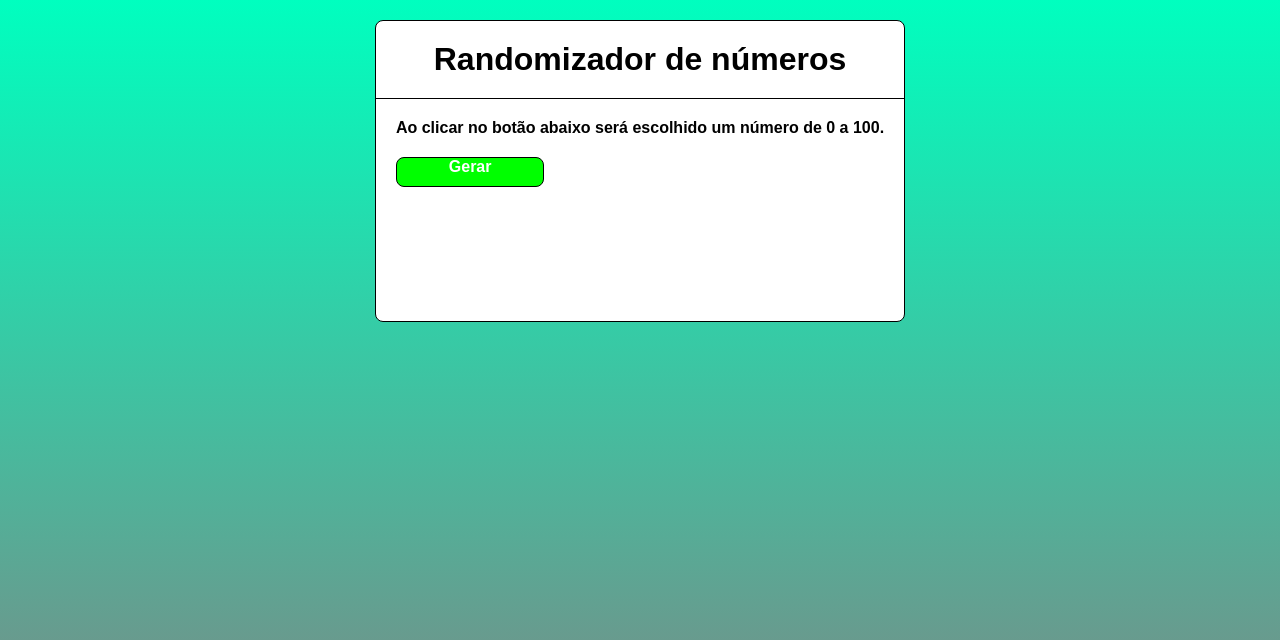
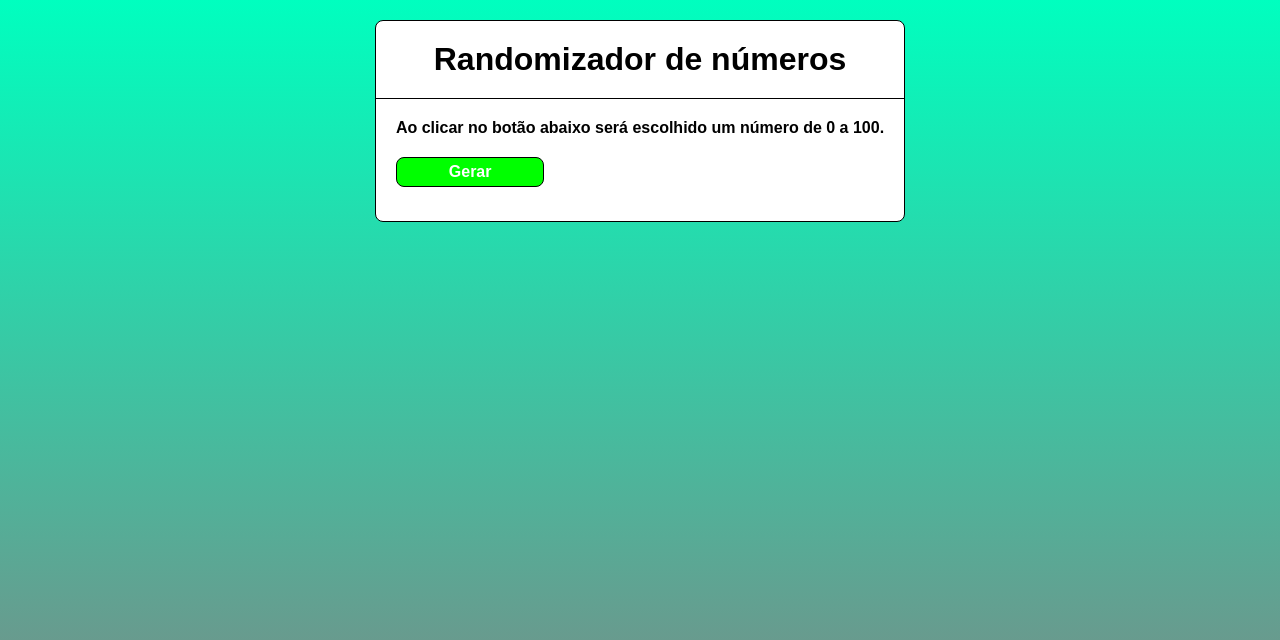
Before and after one commit to DanZx819/Curso-PHP, a PHP site: page / in a window 1280 px wide. Shown: the top 640 px of the page. Run offline with PHP 8.4, Linux system fonts and the light colour scheme.

Commit message:
Coreção css

```diff
--- a/Desafios/Desafio 2/style.css
+++ b/Desafios/Desafio 2/style.css
@@ -13,7 +13,6 @@ body{
     display: flex;
     justify-content: center;
     width: 100%;
-    height: 400px;
 }
 
 .container-box{
@@ -24,7 +23,7 @@ body{
     margin-top: 20px;
     border: black solid 1px;
     border-radius: 8px;
-    height: 300px;
+    min-height: 200px;
 }
 .container-box > h1{
     font-size: 32px;
@@ -45,7 +44,6 @@ body{
     font-size: 16px;
     width: calc(30% - 10px);
     margin-left: 20px;
-    padding-bottom: 20px;
     height: 30px;
     border-radius: 8px;
     cursor: pointer;
```
